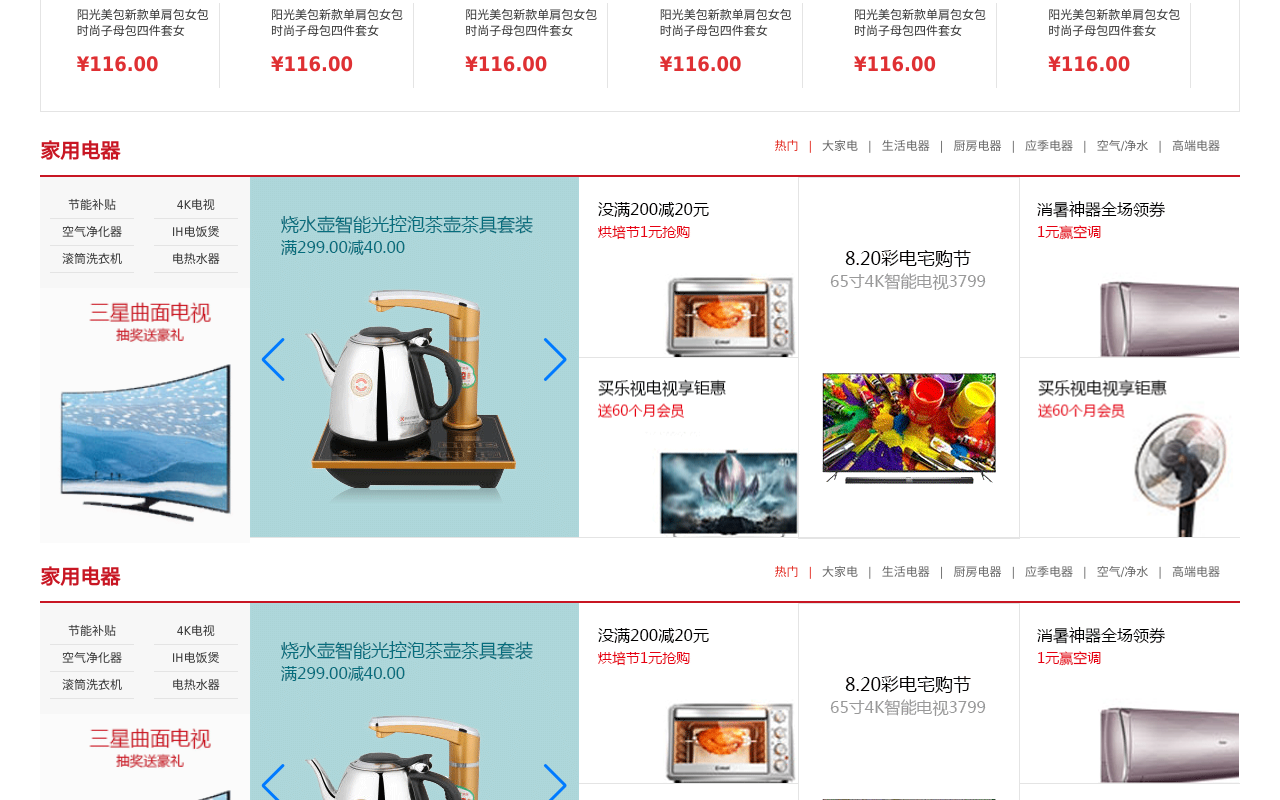
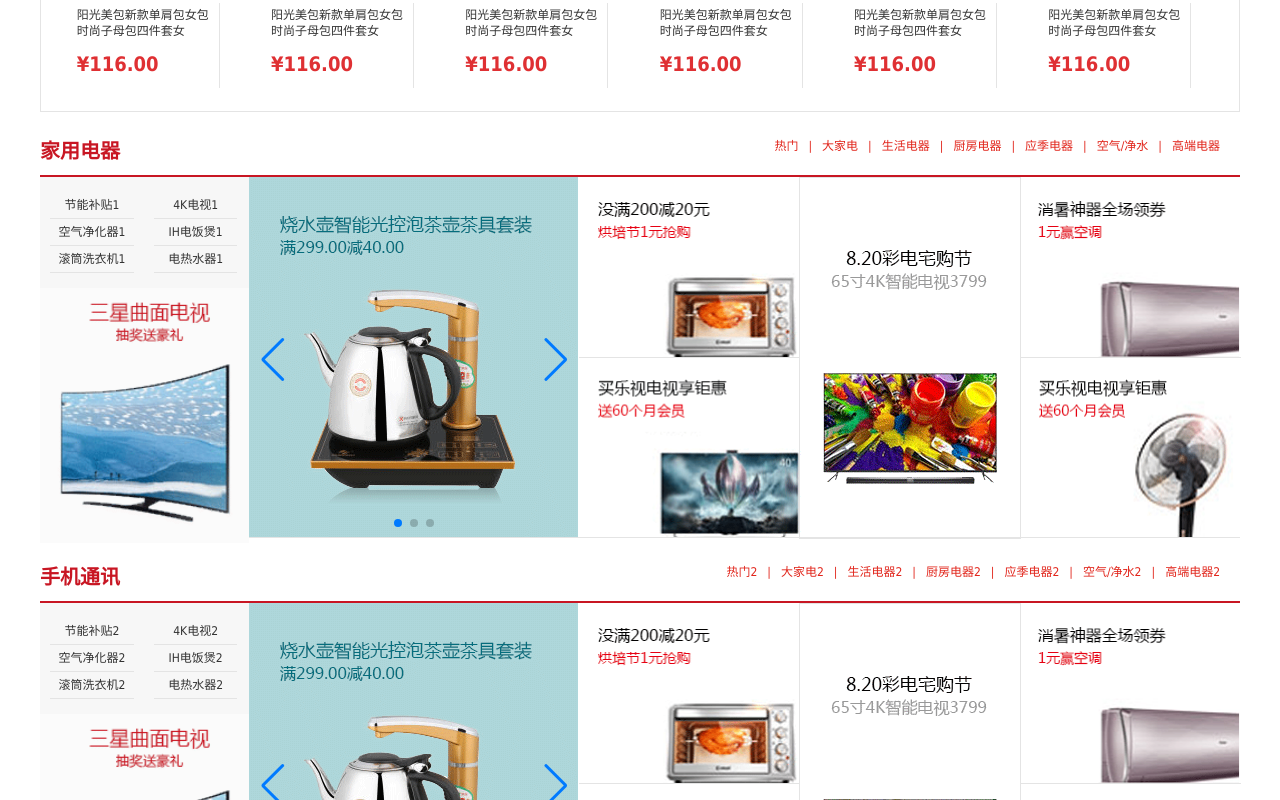
Before and after one commit to WYY0103/vue-project, a Vue app in the folder demo/: page /#/home in a window 1280 px wide. Shown: the part 1460-2260 px from the top of the page. Built offline with nearby package versions, Linux system fonts and the light colour scheme; no server answers.

Commit message:
feat：动态展示floor组件的数据

```diff
--- a/demo/src/mock/floor.json
+++ b/demo/src/mock/floor.json
@@ -1,14 +1,14 @@
 [
     {
         "id": "001",
-        "name": "豪哥牌洗衣机",
+        "name": "家用电器",
         "keywords": [
-            "滚筒洗衣机",
-            "鲁班挨揍",
-            "1126很帅",
-            "1126很漂亮",
-            "滚筒洗衣机",
-            "电热水器"
+            "节能补贴1",
+            "4K电视1",
+            "空气净化器1",
+            "IH电饭煲1",
+            "滚筒洗衣机1",
+            "电热水器1"
         ],
         "imgUrl": "/images/floor-1-1.png",
         "navList": [
--- a/demo/src/pages/Home/Floor/index.vue
+++ b/demo/src/pages/Home/Floor/index.vue
@@ -2,29 +2,15 @@
   <div class="floor">
     <div class="py-container">
       <div class="title clearfix">
-        <h3 class="fl">家用电器</h3>
+        <h3 class="fl">{{ list.name }}</h3>
         <div class="fr">
           <ul class="nav-tabs clearfix">
-            <li class="active">
-              <a href="#tab1" data-toggle="tab">热门</a>
-            </li>
-            <li>
-              <a href="#tab2" data-toggle="tab">大家电</a>
-            </li>
-            <li>
-              <a href="#tab3" data-toggle="tab">生活电器</a>
-            </li>
-            <li>
-              <a href="#tab4" data-toggle="tab">厨房电器</a>
-            </li>
-            <li>
-              <a href="#tab5" data-toggle="tab">应季电器</a>
-            </li>
-            <li>
-              <a href="#tab6" data-toggle="tab">空气/净水</a>
-            </li>
-            <li>
-              <a href="#tab7" data-toggle="tab">高端电器</a>
+            <li
+              class="active"
+              v-for="(nav, index) in list.navList"
+              :key="index"
+            >
+              <a href="#tab1" data-toggle="tab">{{ nav.text }}</a>
             </li>
           </ul>
         </div>
@@ -33,26 +19,26 @@
       <div class="tab-content">
         <div class="tab-pane">
           <div class="floor-1">
-
             <!-- 第一块 -->
             <div class="blockgary">
               <ul class="jd-list">
-                <li>节能补贴</li>
-                <li>4K电视</li>
-                <li>空气净化器</li>
-                <li>IH电饭煲</li>
-                <li>滚筒洗衣机</li>
-                <li>电热水器</li>
+                <li v-for="(keyword, index) in list.keywords" :key="index">
+                  {{ keyword }}
+                </li>
               </ul>
-              <img src="./images/floor-1-1.png" />
+              <img :src="list.imgUrl" />
             </div>
 
             <!-- 轮播图 -->
             <div class="floorBanner">
-              <div class="swiper-container" id="floor1Swiper">
+              <div class="swiper-container" ref="floor1Swiper">
                 <div class="swiper-wrapper">
-                  <div class="swiper-slide">
-                    <img src="./images/floor-1-b01.png" />
+                  <div
+                    class="swiper-slide"
+                    v-for="(carousel, index) in list.carouselList"
+                    :key="carousel.id"
+                  >
+                    <img :src="carousel.imgUrl" />
                   </div>
                 </div>
                 <!-- 如果需要分页器 -->
@@ -67,24 +53,24 @@
             <div class="split">
               <span class="floor-x-line"></span>
               <div class="floor-conver-pit">
-                <img src="./images/floor-1-2.png" />
+                <img :src="list.recommendList[0]" />
               </div>
               <div class="floor-conver-pit">
-                <img src="./images/floor-1-3.png" />
+                <img :src="list.recommendList[1]" />
               </div>
             </div>
 
             <div class="split center">
-              <img src="./images/floor-1-4.png" />
+              <img :src="list.bigImg"/>
             </div>
 
             <div class="split">
               <span class="floor-x-line"></span>
               <div class="floor-conver-pit">
-                <img src="./images/floor-1-5.png" />
+                <img :src="list.recommendList[2]" />
               </div>
               <div class="floor-conver-pit">
-                <img src="./images/floor-1-6.png" />
+                <img :src="list.recommendList[3]" />
               </div>
             </div>
           </div>
@@ -95,9 +81,29 @@
 </template>
 
 <script>
+import Swiper from "swiper";
 export default {
-  name:'',
-  props:['list']
+  name: "",
+  props: ["list"],
+  mounted() {
+    // 第一次轮播图是在mounted中发送请求  要等数据回来才可以获取到请求后的结构
+    // 而这次的轮播图无需再mounted中发送请求
+    var mySwiper = new Swiper(this.$refs.floor1Swiper, {
+      loop: true, // 循环模式选项
+
+      // 如果需要分页器
+      pagination: {
+        el: ".swiper-pagination",
+        clickable: true,
+      },
+
+      // 如果需要前进后退按钮
+      navigation: {
+        nextEl: ".swiper-button-next",
+        prevEl: ".swiper-button-prev",
+      },
+    });
+  },
 };
 </script>
 
```
